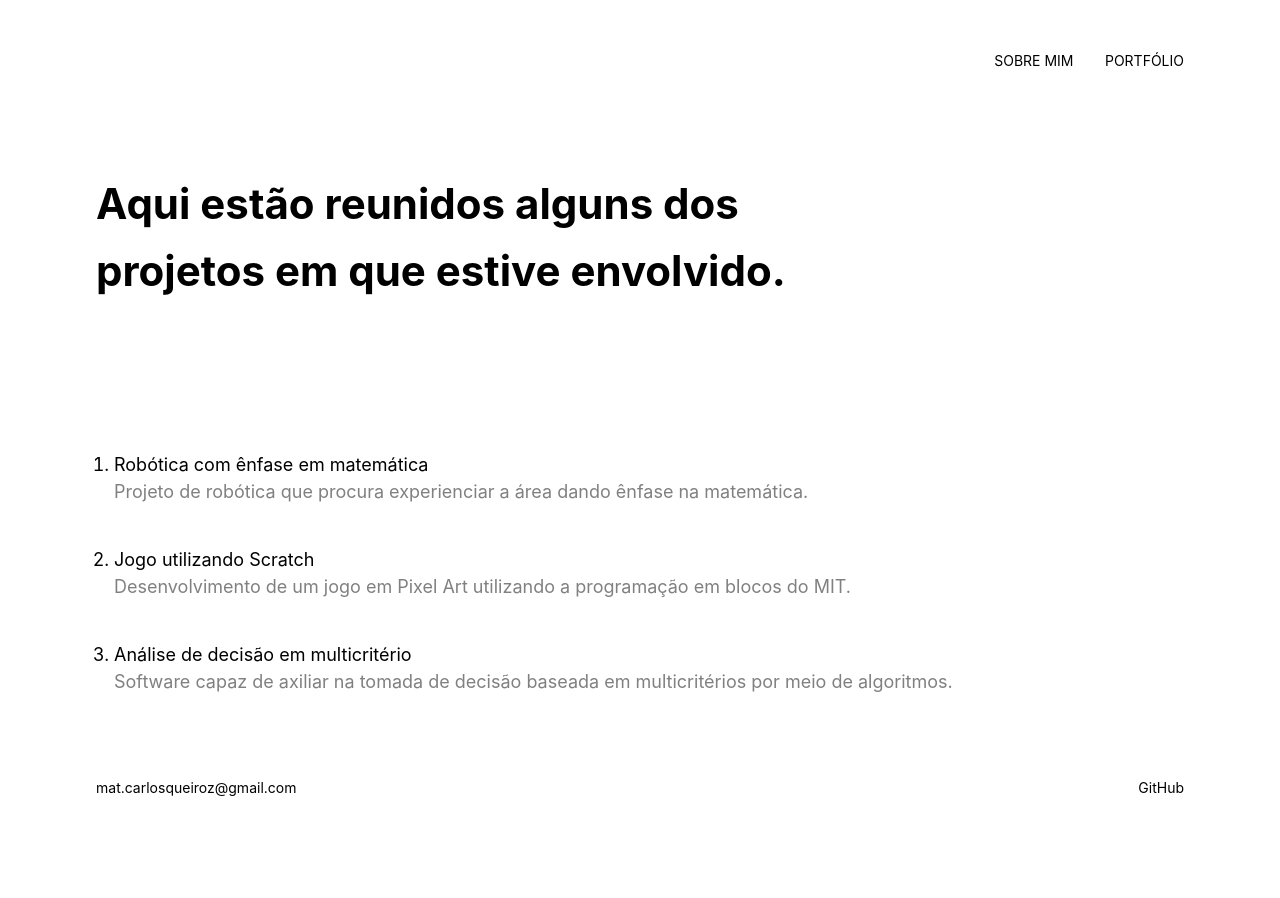
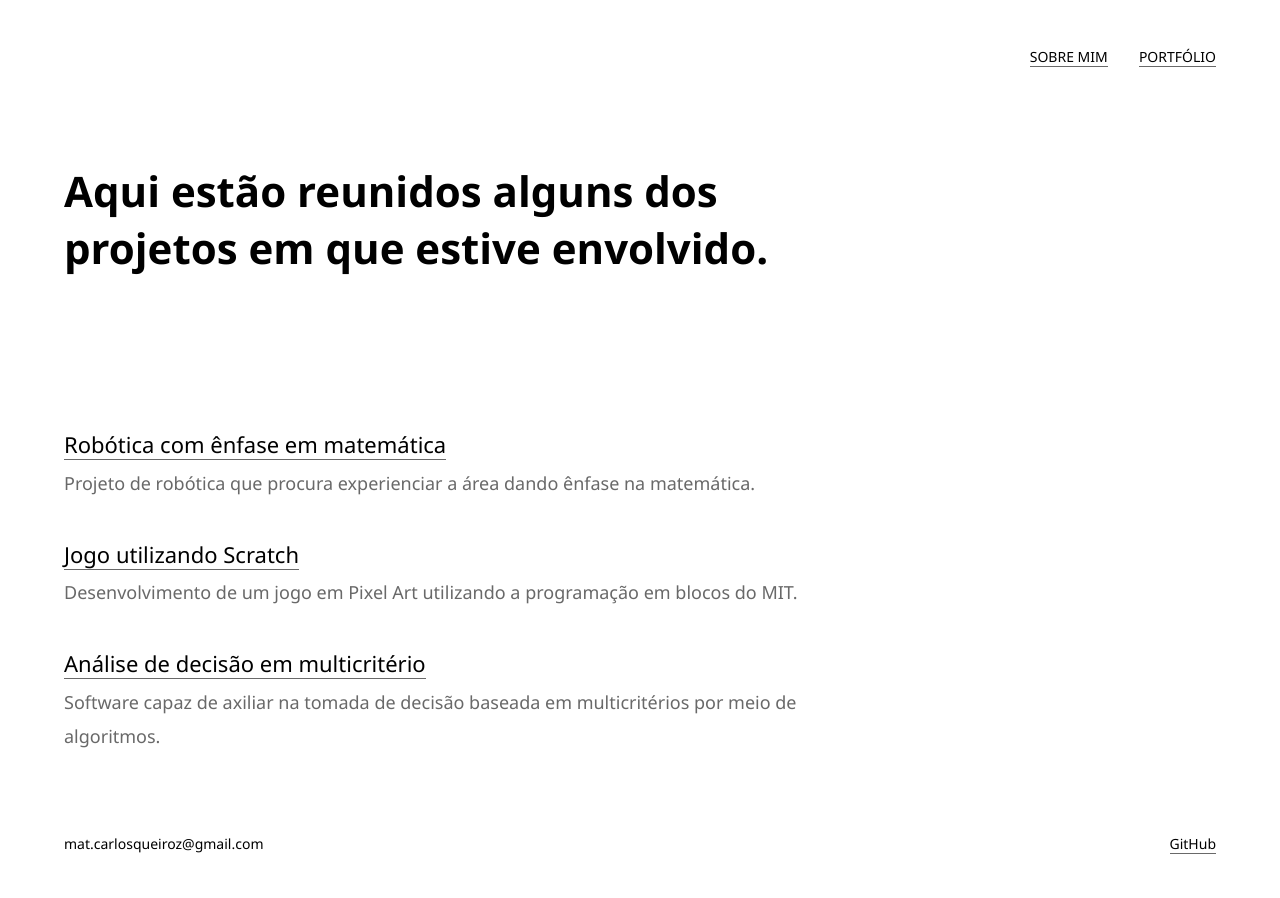
Before and after one commit to MAC-Carlos/MAC-Carlos.github.io, a plain HTML site: page portfolio.html in a window 1280 px wide. Before the commit the page ends 836 px from the top, so only its background shows below. Drawn offline with Linux system fonts and the light colour scheme.

Commit message:
melhorias de acessibilidade

```diff
--- a/portfolio.html
+++ b/portfolio.html
@@ -2,12 +2,12 @@
 
 <style>
   p {
-    padding-bottom: 40px;
+    padding-bottom: 2em;
   }
 </style>
 
 <head>
-  <title>Portfólio | Carlos Queiroz</title>
+  <title>Portfólio</title>
   <meta name="viewport" content="width=device-width, initial-scale=1.0"/>
   <link rel="stylesheet" href="style.css"/>
 </head>
@@ -20,12 +20,12 @@
     </ul>
   </nav>
 
-  <div class="content">
-    <h1 style="padding: 50px 0 150px 0; max-width: 734px;">
+  <div class="content" style="max-width: 734px;">
+    <h1 style="padding: 50px 0 150px 0">
       Aqui estão reunidos alguns dos projetos em que estive envolvido.
     </h1>
 
-    <ol style="margin-left: 18px; font-size: 18px;">
+    <ul style="font-size: 22px; line-height: 36px; list-style:none;">
       <li>
         <a href="https://github.com/Finnkell/Arduino" target="_blank">Robótica com ênfase em matemática</a>
         <p>Projeto de robótica que procura experienciar a área dando ênfase na matemática.</p>
@@ -38,13 +38,13 @@
         <a href="#" target="_blank">Análise de decisão em multicritério</a>
         <p>Software capaz de axiliar na tomada de decisão baseada em multicritérios por meio de algoritmos.</p>
       </li>
-    </ol>
+    </ul>
   </div>
 
   <footer>
     mat.carlosqueiroz@gmail.com
     <ul>
-      <li><a href="https://github.com/MAC-Carlos">GitHub</a></li>
+      <li><a href="https://github.com/MAC-Carlos" target="_blank">GitHub</a></li>
     </ul>
   </footer>
 </body>
--- a/style.css
+++ b/style.css
@@ -5,23 +5,23 @@
 }
 
 body {
-  font-family: -apple-system, system-ui, BlinkMacSystemFont, "Segoe UI", "Open Sans", "Helvetica Neue", Helvetica, Arial, sans-serif;
-  display: flex;
+  font-family: "Segoe UI", sans-serif;
   flex-direction: column;
-  margin: auto;
   max-width: 1170px;
   min-height: 100vh;
-  width: 85vw;
+  margin: 0 auto;
+  display: flex;
+  width: 90vw;
 }
 
 .content {
+  flex-direction: column;
   display: flex;
   flex: 1;
-  flex-direction: column;
 }
 
-nav {
-  padding: 50px 0;
+nav, footer {
+  padding: 45px 0;
 }
 
 nav li {
@@ -39,25 +39,28 @@ nav a, footer {
 }
 
 h1 {
+  line-height: 57px;
   font-size: 42px;
-  line-height: 67px;
 }
 
 p {
+  padding-top: 0.2em;
   line-height: 34px;
   font-size: 18px;
-  color: gray;
+  color: dimgray;
 }
 
 a {
+  color: black;
   text-decoration: none;
-  color: black;
+  border-bottom: 1px solid dimgray;
 }
 
 a:hover {
-  text-decoration: underline;
+  background-color: whitesmoke;
+  border:0;
 }
 
-footer {
-  padding: 40px 0;
+::selection {
+  background-color: rgb(232, 242, 255);
 }
```
Also changed, not shown: index.html (+2 -2 lines).
